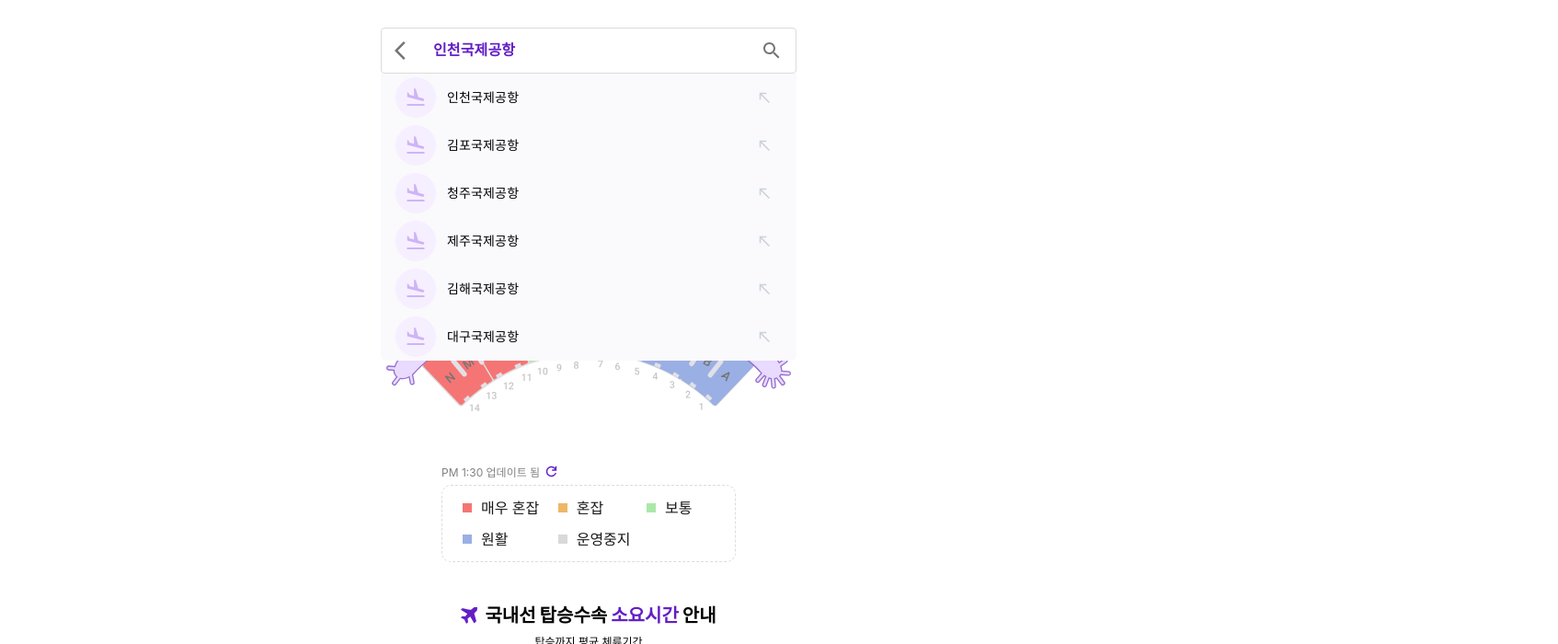
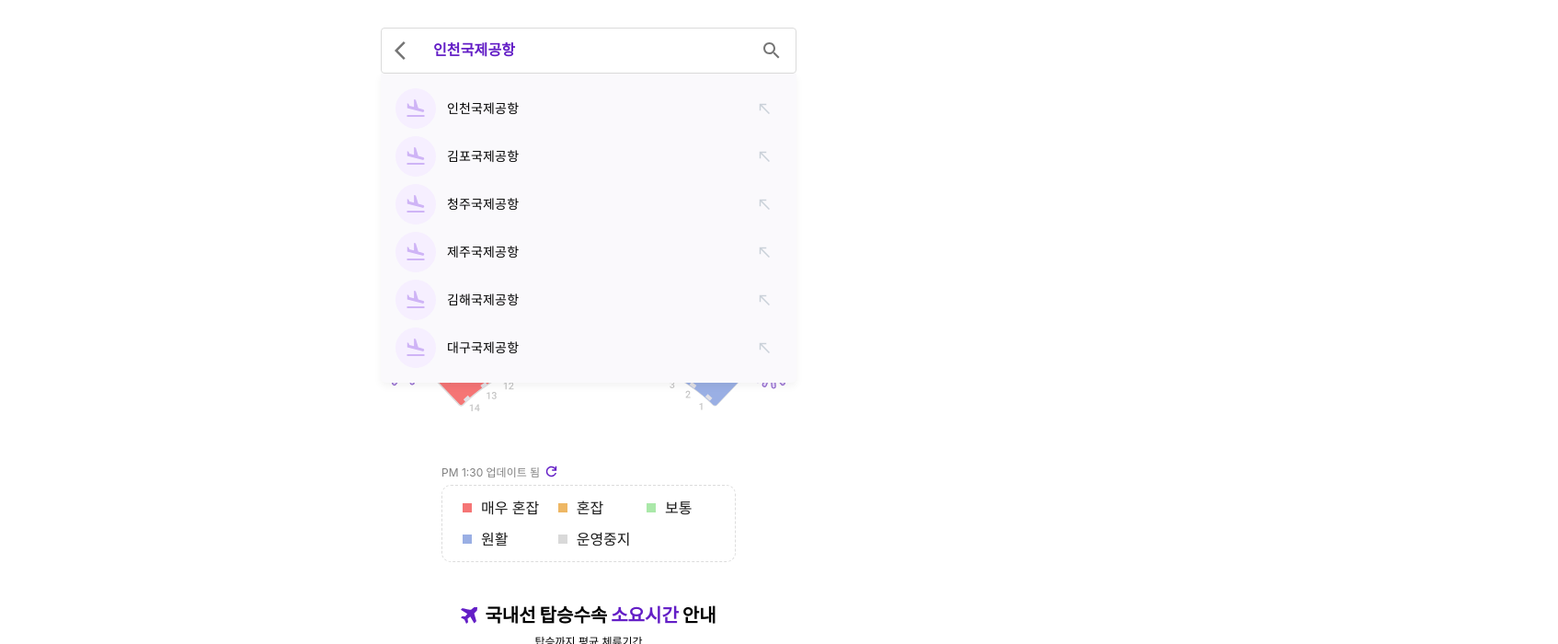
Before and after one commit to HonZapHae/airport-congestion-view, a React (Create React App) app: page / in a window 1280 px wide. Both pictures are taken after a click on the element 644 px from the left and 55 px from the top of the page. Shown: the top 700 px of the page at 92% size, 1694 px wide, since content can reach past the window. Built offline with nearby package versions, Linux system fonts and the light colour scheme; no server answers.

Commit message:
[refector] Search -> 호버 및 커서 포인터

```diff
--- a/src/components/Search/index.tsx
+++ b/src/components/Search/index.tsx
@@ -55,6 +55,8 @@ export default function Search({ onAirportSelect, options }: SearchProps) {
           boxShadow: 'none',
           border: '1px solid #DBDBDB',
           '&:hover': { border: '1px solid #631EC6' },
+          '&:focus': { border: '1px solid #631EC6' },
+          '&:active': { border: '1px solid #631EC6' },
         }}
         onClick={toggleDropdown}
       >
@@ -105,13 +107,15 @@ export default function Search({ onAirportSelect, options }: SearchProps) {
               flexDirection: 'column',
               width: '100%',
               bgcolor: 'background.paper',
-              padding: '0',
+              padding: '12px 0',
+              // paddingTop: '12px',
               position: 'absolute',
               top: '50px',
               backgroundColor: '#FAF9FC',
               borderRadius: '0 0 6px 6px',
               overflow: 'hidden',
               zIndex: '4444',
+              boxShadow: '0px 4px 8px 0px rgba(0,0,0,0.05)',
             }}
           >
             {options.map((airport) => {
@@ -119,7 +123,13 @@ export default function Search({ onAirportSelect, options }: SearchProps) {
               return (
                 <ListItem
                   key={airport.code}
-                  sx={{ width: 'auto', backgroundColor: '#FAF9FC' }}
+                  sx={{
+                    width: 'auto',
+                    backgroundColor: '#FAF9FC',
+                    '&:hover': {
+                      backgroundColor: '#fcfbff',
+                    },
+                  }}
                   onClick={() => {
                     handleAirportClick(airport.code as AirportCodeType);
                     toggleDropdown();
--- a/src/components/Search/styled.ts
+++ b/src/components/Search/styled.ts
@@ -8,13 +8,14 @@ export const Wrapper = styled.div`
   width: 100%;
   max-width: 500px;
   min-width: 350px;
+  cursor: pointer;
   z-index: 10;
 `;
 
 export const WrapperFake = styled.div`
   width: 100vw;
   height: 100vh;
-  position: absolute;
+  position: fixed;
   background-color: transparent;
 
 `;
```
